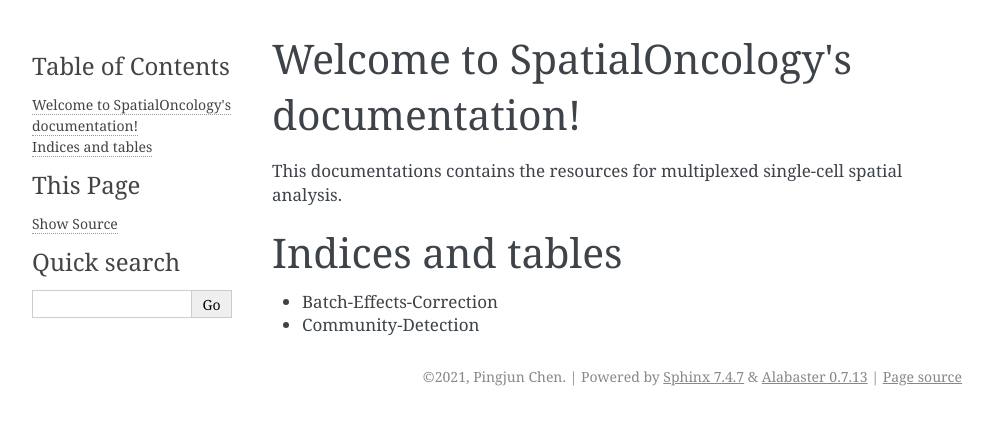
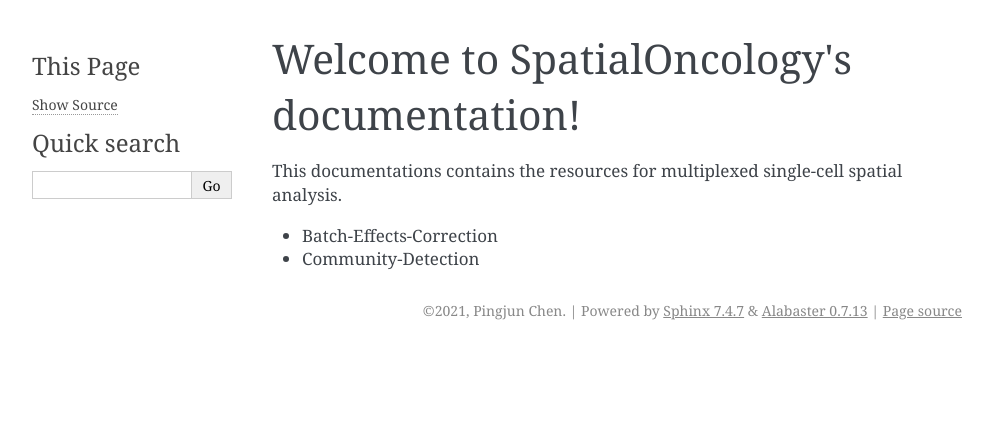
Before and after one commit to PingjunChen/MultiplexedSingleCellSpatialBiology, a Sphinx documentation site: the page built from docs/source/index.rst, in a window 1280 px wide. Shown: the top 425 px of the page, without its empty margins (148-1140 px from the left). Built offline with Sphinx 7.4.7, drawn with Linux system fonts in a browser that asks for light colours; pages that are not in the unit, such as notebooks, are missing from menus; some of the changed lines change nothing that is shown.

Commit message:
update index

```diff
--- a/docs/source/index.rst
+++ b/docs/source/index.rst
@@ -2,10 +2,6 @@
 ===========================================
 
 This documentations contains the resources for multiplexed single-cell spatial analysis.
-
-
-Indices and tables
-==================
 
 * :ref:`Batch-Effects-Correction`
 * :ref:`Community-Detection`
@@ -17,7 +13,7 @@
    :maxdepth: 2
    :caption: Contents: Batch Effects Correction
 
-   BatchEffectsCorrection/Algorithms.md
+   BatchEffectsCorrection/Algorithms.rst
 
 
 .. _Community-Detection
@@ -26,4 +22,4 @@
    :maxdepth: 2
    :caption: Contents: Community Detection
 
-   CommunityDetection/Algorithms.md
+   CommunityDetection/Algorithms.rst
```
